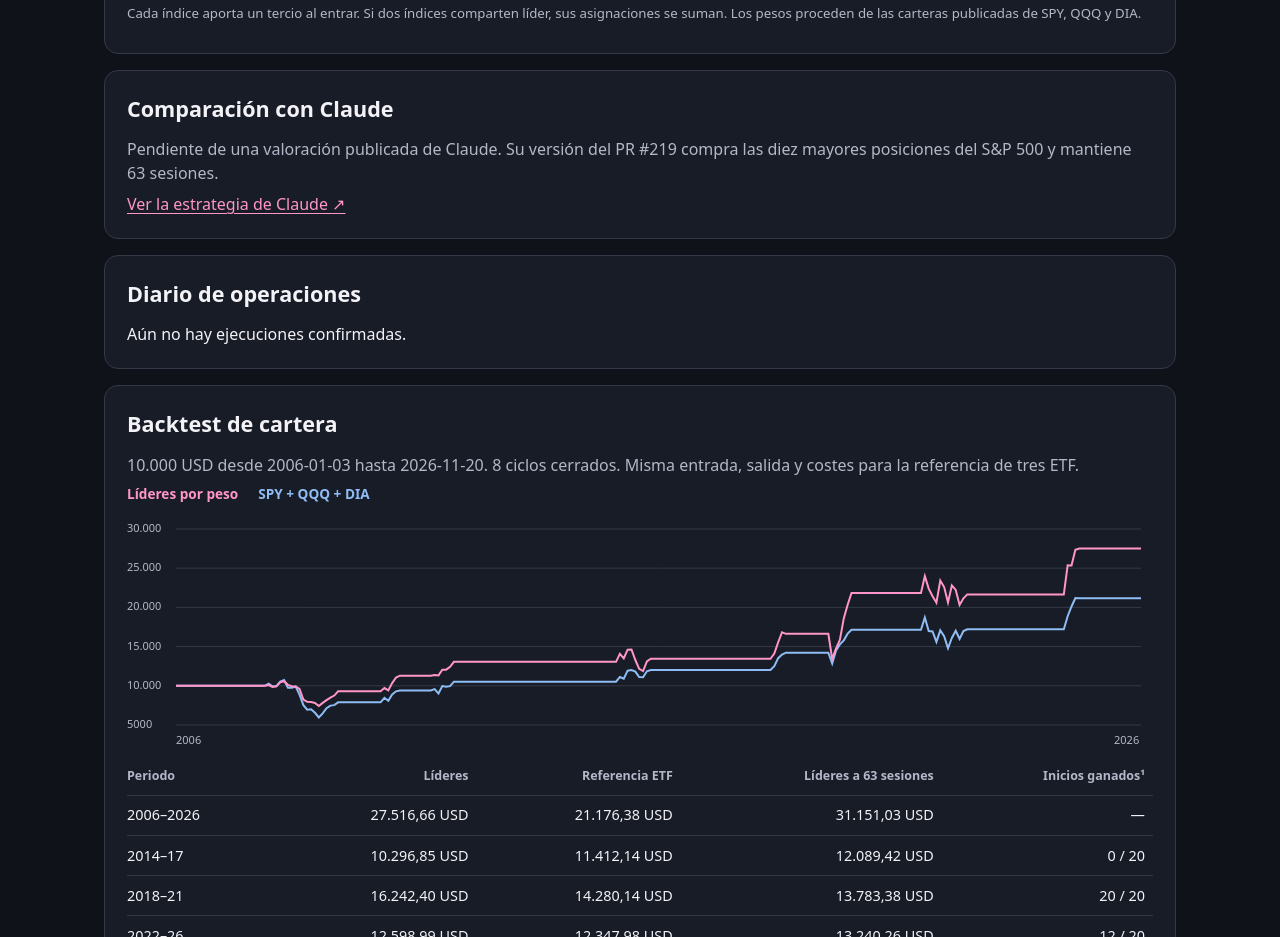
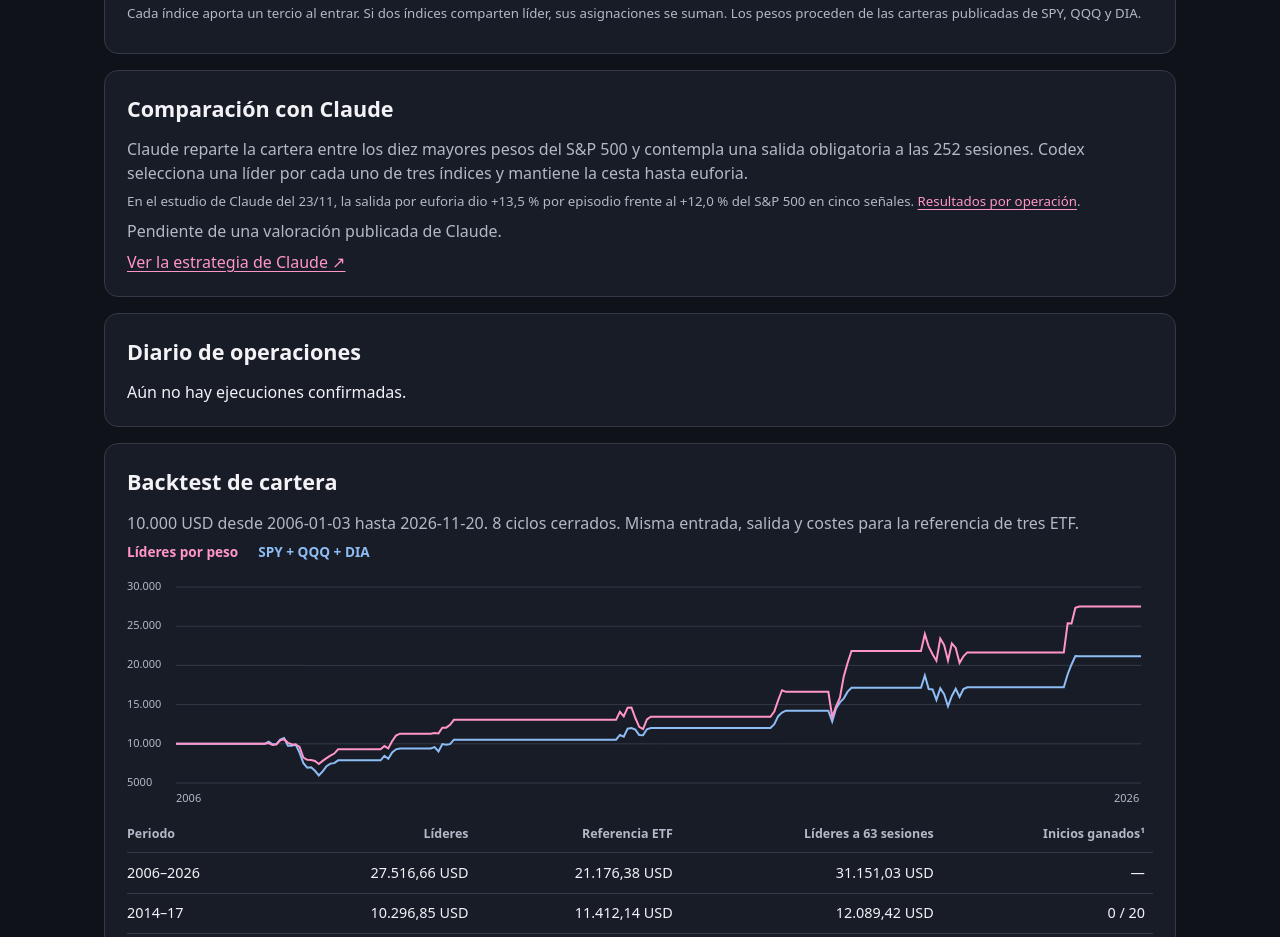
Before and after one commit to Usubillaga/InvestorAce-Tradingdesk, a plain HTML site: page dist/heat-leaders.html in a window 1280 px wide. Shown: the part 845-1782 px from the top of the page. Drawn offline with Linux system fonts and the light colour scheme; no server answers.

Commit message:
Compare with Claude’s updated euphoria exit and 252-session limit

```diff
--- a/dist/heat-leaders.html
+++ b/dist/heat-leaders.html
@@ -22,7 +22,7 @@ summary{cursor:pointer;color:var(--pink);padding:8px 0}canvas{width:100%;height:
 <div class="bar"><i class="marker" id="marker" hidden></i></div><div class="scale meta"><span>0 · Pánico</span><span>50 · Neutral</span><span>100 · Euforia</span></div><p class="meta" id="monitorDate"></p><details><summary>Componentes del monitor</summary><div id="parts"></div></details></div>
 <div class="card"><h2>Cuenta de papel</h2><div class="value" id="navValue">—</div><dl class="metrics" id="metrics"></dl><p id="order" class="status" role="status">Cargando el diario…</p><p id="orderDetails"></p><p class="meta" id="accountDate"></p><p class="meta" id="warnings"></p></div></section>
 <section class="card"><h2>Líderes por peso</h2><div class="scroll" id="leaders"></div><p class="meta">Cada índice aporta un tercio al entrar. Si dos índices comparten líder, sus asignaciones se suman. Los pesos proceden de las carteras publicadas de SPY, QQQ y DIA.</p></section>
-<section class="card"><h2>Comparación con Claude</h2><p id="claude">Consultando su diario…</p><a id="claudeLink" href="https://github.com/Usubillaga/InvestorAce/pull/219">Ver la estrategia de Claude ↗</a></section>
+<section class="card"><h2>Comparación con Claude</h2><p>Claude reparte la cartera entre los diez mayores pesos del S&amp;P 500 y contempla una salida obligatoria a las 252 sesiones. Codex selecciona una líder por cada uno de tres índices y mantiene la cesta hasta euforia.</p><p class="meta">En el estudio de Claude del 23/11, la salida por euforia dio +13,5 % por episodio frente al +12,0 % del S&amp;P 500 en cinco señales. <a href="https://github.com/Usubillaga/InvestorAce/blob/a7e02de66d4f75ad2bc3ed7d3a4f7c7aba849ad5/backtests/latest.md">Resultados por operación</a>.</p><p id="claude">Consultando su diario…</p><a id="claudeLink" href="https://github.com/Usubillaga/InvestorAce/pull/219">Ver la estrategia de Claude ↗</a></section>
 <section class="card"><h2>Diario de operaciones</h2><div class="scroll" id="journal"></div></section>
 <section class="card" id="historia"><h2>Backtest de cartera</h2><p id="studyCaption">Cargando los resultados…</p><div class="legend"><b>Líderes por peso</b><b>SPY + QQQ + DIA</b></div>
 <canvas id="chart" role="img" aria-label="Patrimonio mensual de las líderes y de su referencia en dólares, con cifras por periodo en la tabla."></canvas>
@@ -64,7 +64,7 @@ async function compare(s){
   try{const c=await fetchJSON('https://raw.githubusercontent.com/Usubillaga/InvestorAce/main/paper_trades/index-leaders.json');const m=c.marks?.at(-1);if(!m||!Number.isFinite(m.equity))throw Error();
     el('claude').textContent='Claude: '+usd(m.equity)+' al '+m.date+'. Codex: '+usd(s.equity)+' al '+s.as_of+'. '+(s.as_of===m.date?'Diferencia de patrimonio: '+usd(s.equity-m.equity)+'.':'Las fechas de valoración son distintas.');
     el('claudeLink').href='https://usubillaga.github.io/InvestorAce/index-leaders.html';
-  }catch{el('claude').textContent='Pendiente de una valoración publicada de Claude. Su versión del PR #219 compra las diez mayores posiciones del S&P 500 y mantiene 63 sesiones.'}
+  }catch{el('claude').textContent='Pendiente de una valoración publicada de Claude.'}
 }
 function plot(points){const c=el('chart');function draw(){const rect=c.getBoundingClientRect();const w=rect.width,h=rect.height,r=window.devicePixelRatio||1;c.width=w*r;c.height=h*r;const ctx=c.getContext('2d');ctx.scale(r,r);
  const left=49,right=w-12,top=13,bottom=h-21,vals=points.flatMap(p=>p.slice(1));const lo=Math.floor(Math.min(...vals)/5000)*5000,hi=Math.ceil(Math.max(...vals)/5000)*5000;const y=v=>bottom-(v-lo)/(hi-lo)*(bottom-top);
```
